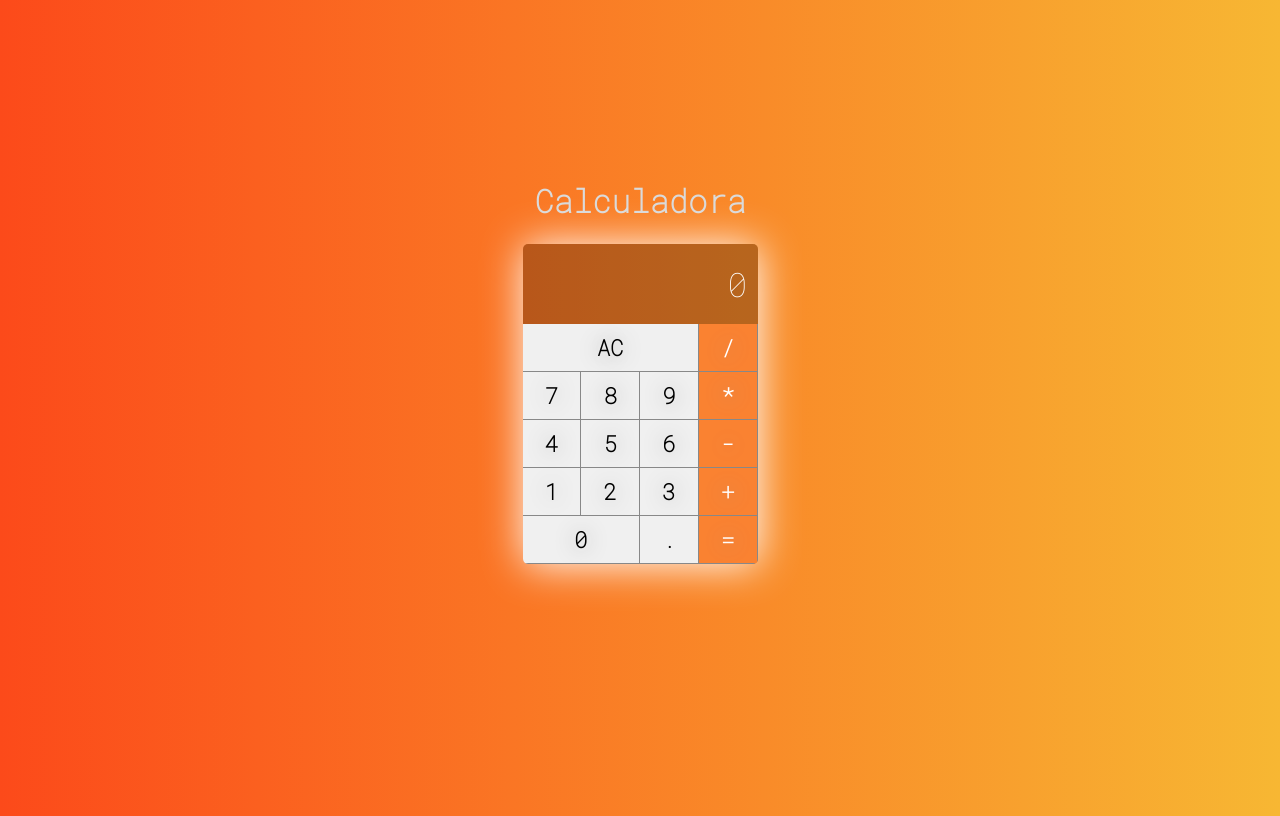
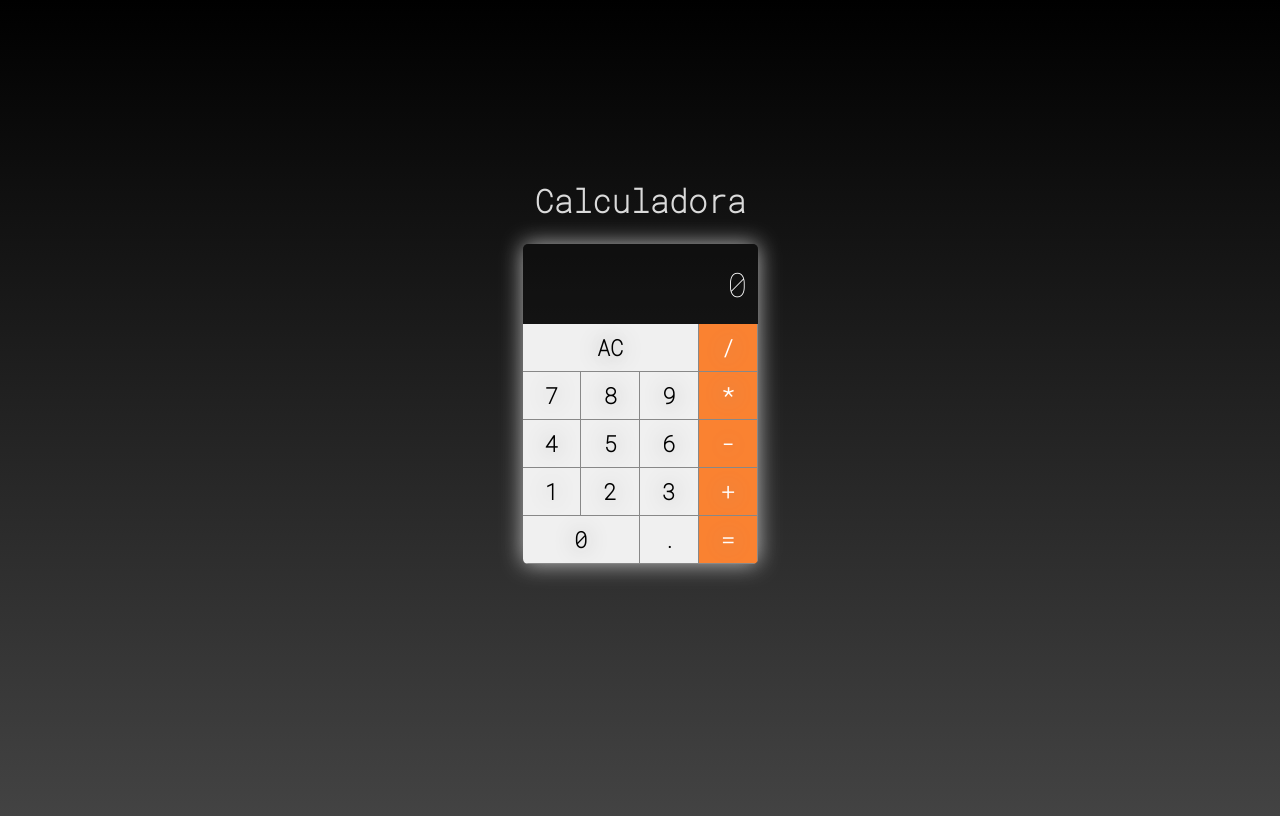
Before and after one commit to YanFelipy/calc-react, a React (Create React App) app in the folder calculadora/: page / in a window 1280 px wide. Built offline with nearby package versions, Linux system fonts and the light colour scheme.

Commit message:
Screenshot and style-background

```diff
--- a/calculadora/src/index.css
+++ b/calculadora/src/index.css
@@ -12,7 +12,7 @@ body {
   height: 100vh;
   justify-content: center;
   align-items: center;
-  background: linear-gradient(to right, rgb(252, 74, 26), rgb(247, 183, 51));
+  background: linear-gradient(to bottom, rgb(0, 0, 0), rgb(67, 67, 67));
  }
 
  h1{
--- a/calculadora/src/main/Calculator.css
+++ b/calculadora/src/main/Calculator.css
@@ -3,7 +3,7 @@
        width: 235px;
        border-radius: 5px;
        overflow: hidden;
-       box-shadow: 1px 1px  42px white;
+       box-shadow: 0px 0px  22px rgba(250, 250, 250, 0.719);
        display: grid;
        grid-template-columns: repeat(4, 25%);
        grid-template-rows: 1fr 48px 48px 48px 48px 48px;
```
Also changed, not shown: calculadora/screenshots/calculator.gif (added).
